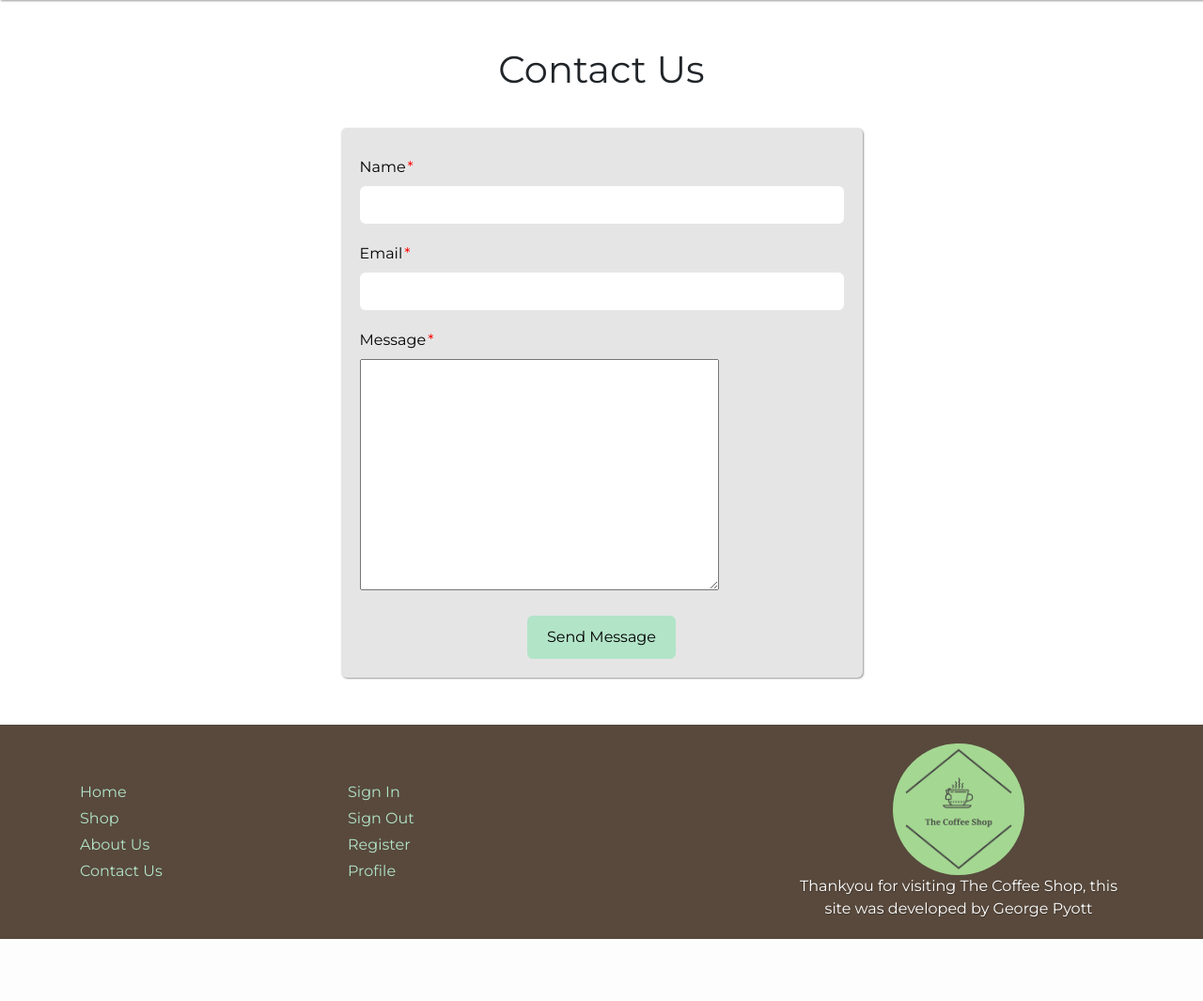
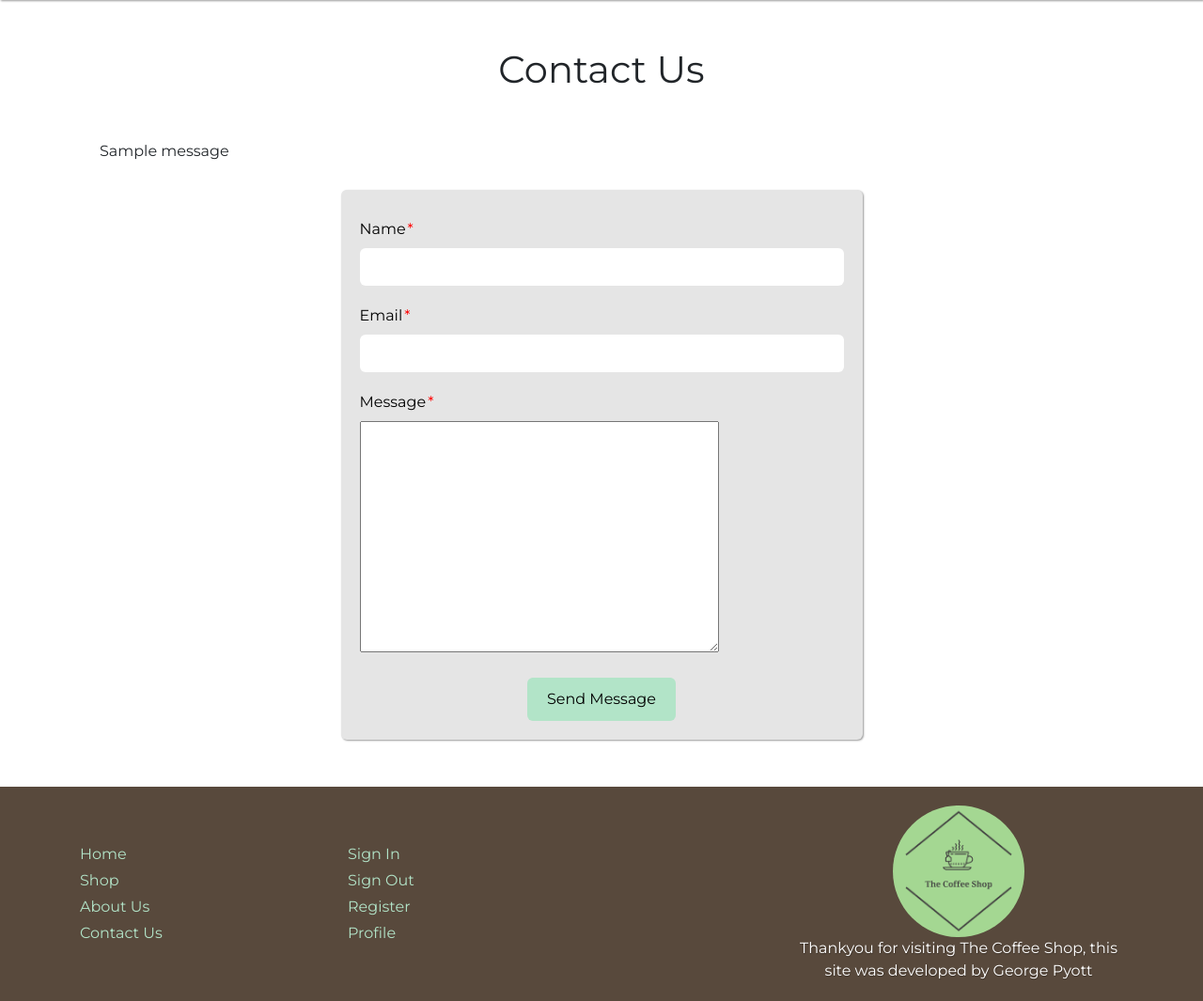
Before and after one commit to Geomint/thecoffeeshop, a Django app: page /contact in a window 1280 px wide. Shown: the part 148-1213 px from the top of the page at 94% size. Before the commit the page ends 1147 px from the top, so only its background shows below. Run offline with Django 3.2, Linux system fonts and the light colour scheme; tables that the repository leaves empty hold one stand-in row (values such as "Sample post"); one stand-in notice (Sample message) is shown; some libraries are stand-ins or nearby versions.

Commit message:
Added messages section to contact-page

```diff
--- a/pages/templates/contact_us.html
+++ b/pages/templates/contact_us.html
@@ -5,6 +5,18 @@
     <section class="row">
         <div class="col-12">
             <h1 class="page__heading">Contact Us</h1>
+        </div>
+    </section>
+
+    <section class="row">
+        <div class="col-12">
+            {% if messages %}
+            {% for message in messages %}
+            <div class="alert">
+                <p>{{ message }}</p>
+            </div>
+            {% endfor %}
+            {% endif %}
         </div>
     </section>
 
```
